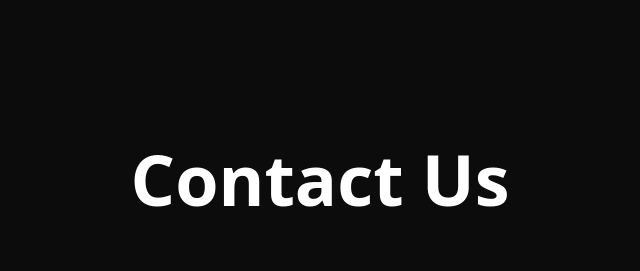
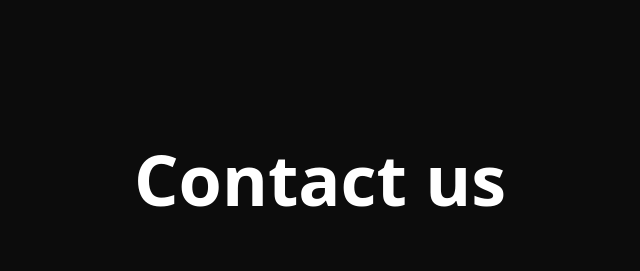
Before and after one commit to CSclubatFrisco/CsClubatFrisco.github.io, a website: page index.html in a window 1280 px wide. Shown: the part 3672-3943 px from the top of the page, 320-960 px from the left. Drawn offline with nearby package versions, Linux system fonts and the light colour scheme; a web font is replaced by a local one.

Commit message:
fixing us

```diff
--- a/index.html
+++ b/index.html
@@ -278,7 +278,7 @@
 <!--Start of Sanskriti's Part-->
 <div id="ContactUs">7
       <form action="https://formspree.io/f/mwkgpkzb" method="POST">
-    <h1 class="contact" >Contact Us</h1>
+    <h1 class="contact" >Contact us</h1>
     <input type="text" name="first" placeholder="First Name" autocomplete = "off" required></inout>
     <input type="text" name="last" placeholder="Last Name" autocomplete = "off" required></inout>
     <input type="email" name="email" placeholder="Email Address" autocomplete = "off" required></inout>
```
